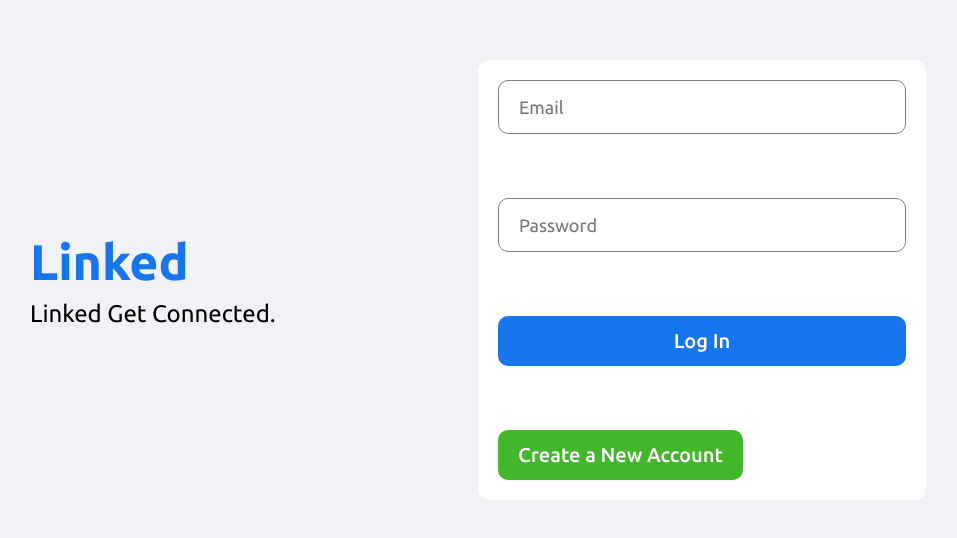
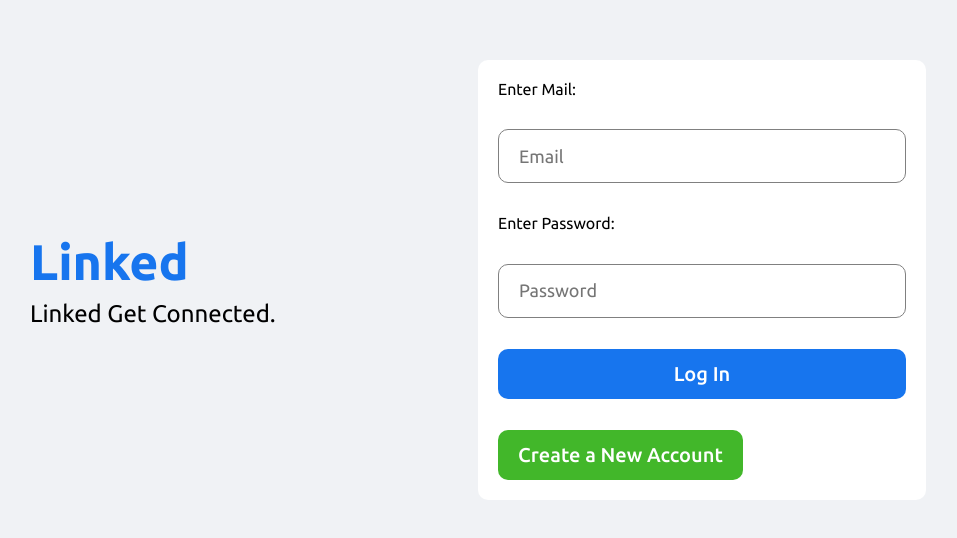
Before and after one commit to ShivanshKumar760/Connect, a React (Vite) app in the folder client/: page /login in a window 1280 px wide. Shown: the part 120-658 px from the top of the page, without its empty margins (162-1119 px from the left). Built offline with nearby package versions, Linux system fonts and the light colour scheme.

Commit message:
label added

```diff
--- a/client/index.html
+++ b/client/index.html
@@ -2,7 +2,7 @@
 <html lang="en">
   <head>
     <meta charset="UTF-8" />
-    <link rel="icon" type="image/svg+xml" href="/favicon.ico" />
+    <link rel="icon" type="image/svg+xml" href="/assets/favicon.ico" />
     <meta name="viewport" content="width=device-width, initial-scale=1.0" />
     <title>Linked</title>
   </head>
--- a/client/src/pages/login/Login.jsx
+++ b/client/src/pages/login/Login.jsx
@@ -27,7 +27,9 @@ export default function Login() {
         </div>
         <div className="loginRight">
           <form className="loginBox" onSubmit={handleSubmit}>
+            <label>Enter Mail:</label>
             <input placeholder="Email" required className="loginInput" ref={email} />
+            <label>Enter Password:</label>
             <input placeholder="Password" required type="password" className="loginInput" ref={password} minLength="6"/>
              <button className="loginButton" type="submit" disabled={isFetching}>
               {isFetching ? (
```
Also changed, not shown: 1 other file (tests, documents, lock files or other folders).
